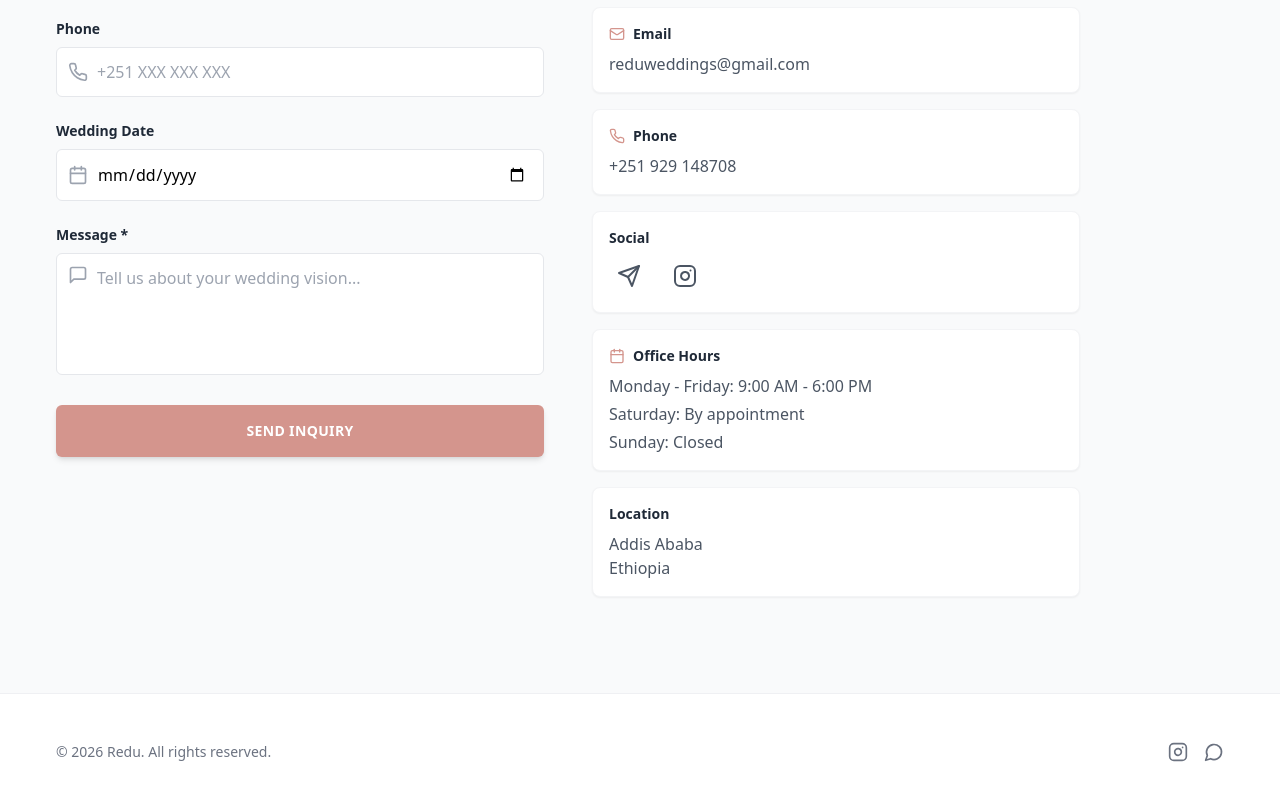
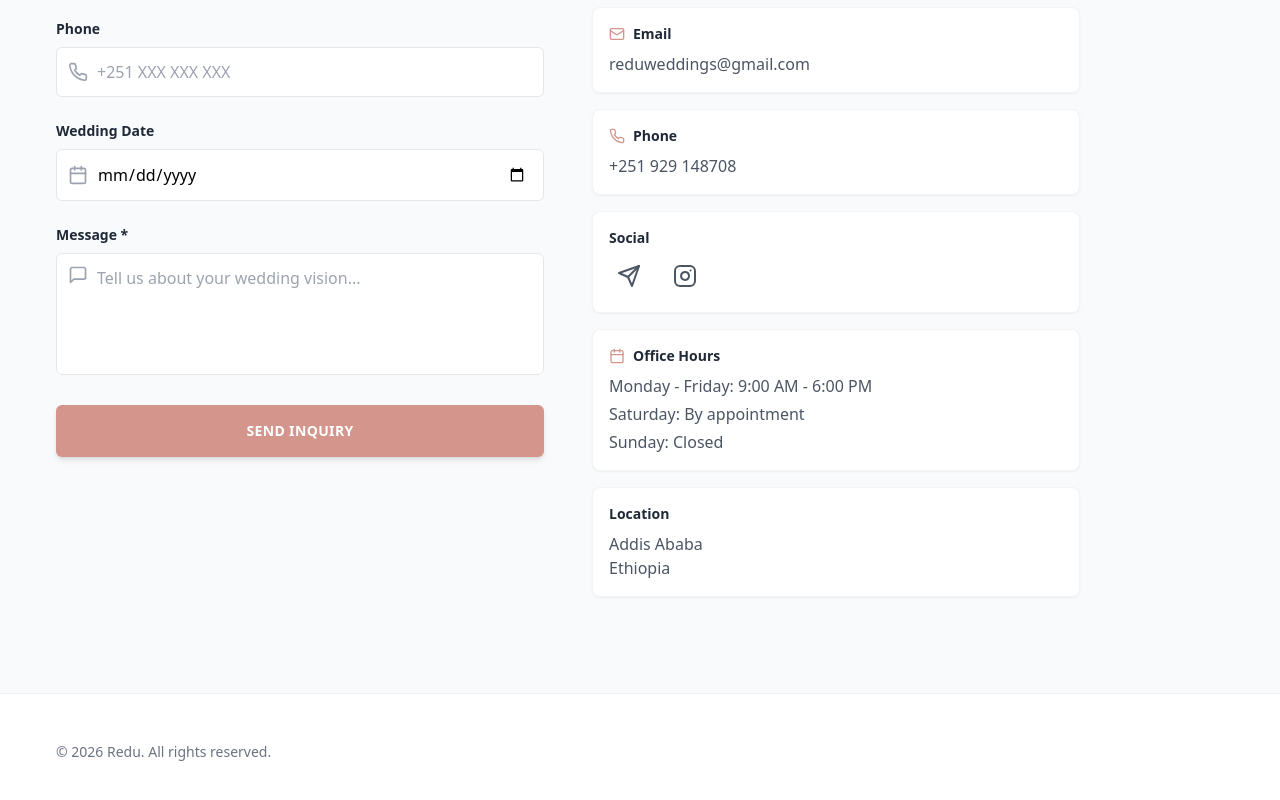
Before and after one commit to takee114/ReduWedding, a Next.js app: page / in a window 1280 px wide. Shown: the part 5185-5985 px from the top of the page. Built offline with nearby package versions, Linux system fonts and the light colour scheme.

Commit message:
Update Footer.jsx

```diff
--- a/src/components/Footer.jsx
+++ b/src/components/Footer.jsx
@@ -7,32 +7,5 @@ export default function Footer() {
           <p className="text-sm text-gray-500 font-inter">
             © 2026 Redu. All rights reserved.
           </p>
-          <div className="flex flex-col md:flex-row items-center gap-6">
-            <div className="flex gap-6">
-
-            </div>
-            <div className="flex gap-4">
-              <a
-                href="https://instagram.com"
-                target="_blank"
-                rel="noopener noreferrer"
-                className="text-gray-500 hover:text-[#D4958D] transition-colors duration-200"
-                aria-label="Instagram"
-              >
-                <Instagram className="w-5 h-5" />
-              </a>
-
-
-              <a
-                href="https://wa.me/251929148708"
-                target="_blank"
-                rel="noopener noreferrer"
-                className="text-gray-500 hover:text-[#D4958D] transition-colors duration-200"
-                aria-label="WhatsApp"
-              >
-                <MessageCircle className="w-5 h-5" />
-              </a>
-            </div>
-          </div>
         </div>
       </footer>  );}
```
